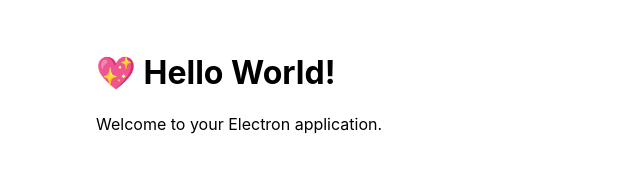
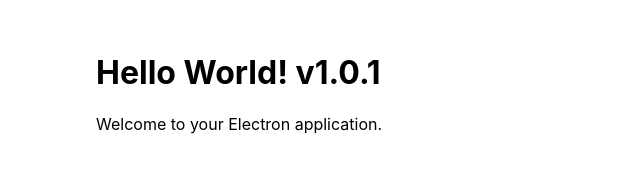
Before and after one commit to hajime-u/electron-update-demo, an Electron app: page src/index.html in a window 800 px wide. Shown: the whole page, without its empty margins (0-640 px from the left). Drawn offline with Linux system fonts and the light colour scheme.

Commit message:
update the version from v1.0.0 to v1.0.1

```diff
--- a/package.json
+++ b/package.json
@@ -1,7 +1,7 @@
 {
   "name": "electron-update-demo",
   "productName": "electron-update-demo",
-  "version": "1.0.0",
+  "version": "1.0.1",
   "description": "My Electron application description",
   "main": "src/index.js",
   "scripts": {
--- a/src/index.html
+++ b/src/index.html
@@ -6,7 +6,7 @@
     <link rel="stylesheet" href="index.css" />
   </head>
   <body>
-    <h1>💖 Hello World!</h1>
+    <h1>Hello World! v1.0.1</h1>
     <p>Welcome to your Electron application.</p>
   </body>
 </html>
```
